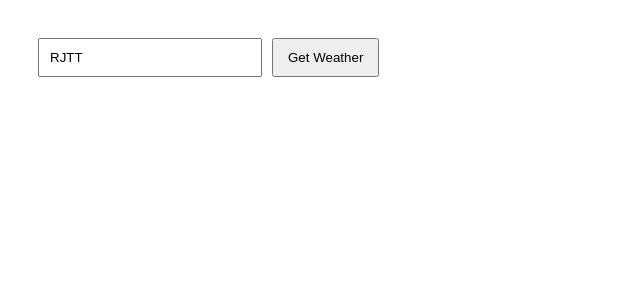
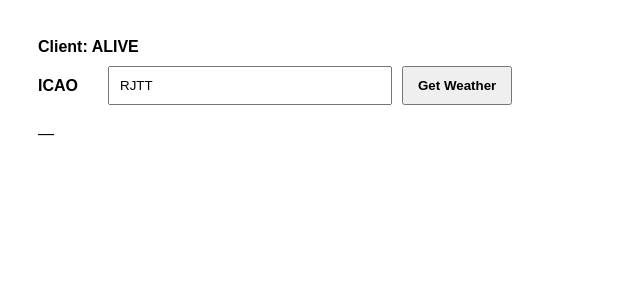
Before and after one commit to ZetecR-cloud/ari-safety-intelligence, a Next.js app: page / in a window 1280 px wide. Shown: the top 300 px of the page, without its empty margins (0-640 px from the left). Built offline with nearby package versions, Linux system fonts and the light colour scheme.

Commit message:
Debug: show Client ALIVE and raw /api/weather response

```diff
--- a/app/page.tsx
+++ b/app/page.tsx
@@ -1,41 +1,60 @@
 "use client";
 
-import { useState } from "react";
-
-console.log("CLIENT JS ALIVE");
+import { useEffect, useState } from "react";
 
 export default function Home() {
+  const [alive, setAlive] = useState("BOOTING");
   const [icao, setIcao] = useState("RJTT");
-  const [data, setData] = useState(null);
-  const [err, setErr] = useState(null);
+  const [dataText, setDataText] = useState<string>("");
+  const [err, setErr] = useState<string>("");
+
+  useEffect(() => {
+    setAlive("ALIVE");
+  }, []);
 
   const run = async () => {
     try {
-      setErr(null);
-      setData(null);
-      const r = await fetch("/api/weather?icao=" + icao, { cache: "no-store" });
-      const j = await r.json();
-      setData(j);
-    } catch (e) {
-      setErr("unknown error");
+      setErr("");
+      setDataText("");
+      const url = `/api/weather?icao=${encodeURIComponent(icao)}&_=${Date.now()}`;
+      const r = await fetch(url, {
+        cache: "no-store",
+        headers: { "Accept": "application/json" },
+      });
+      const t = await r.text();
+      setDataText(`HTTP ${r.status}\n\n${t}`);
+    } catch (e: any) {
+      setErr(e?.message ? String(e.message) : "unknown error");
     }
   };
 
   return (
     <main style={{ padding: 30, fontFamily: "sans-serif" }}>
-      <div style={{ display: "flex", gap: 10, marginBottom: 20 }}>
+      <div style={{ marginBottom: 10, fontWeight: 800 }}>
+        Client: {alive}
+      </div>
+
+      <div style={{ display: "flex", gap: 10, marginBottom: 20, alignItems: "center" }}>
+        <div style={{ width: 60, fontWeight: 800 }}>ICAO</div>
         <input
           value={icao}
           onChange={(e) => setIcao(e.target.value)}
-          style={{ padding: 10, width: 200 }}
+          style={{ padding: 10, width: 260 }}
         />
-        <button onClick={run} style={{ padding: "10px 14px" }}>
+        <button onClick={run} style={{ padding: "10px 14px", fontWeight: 800 }}>
           Get Weather
         </button>
       </div>
 
-      {err && <pre style={{ color: "red" }}>{err}</pre>}
-      {data && <pre>{JSON.stringify(data, null, 2)}</pre>}
+      {err ? (
+        <pre style={{ color: "rgb(187,0,0)", whiteSpace: "pre-wrap" }}>Error: {err}</pre>
+      ) : null}
+
+      {dataText ? (
+        <pre style={{ whiteSpace: "pre-wrap" }}>{dataText}</pre>
+      ) : (
+        <div>—</div>
+      )}
     </main>
   );
 }
```
